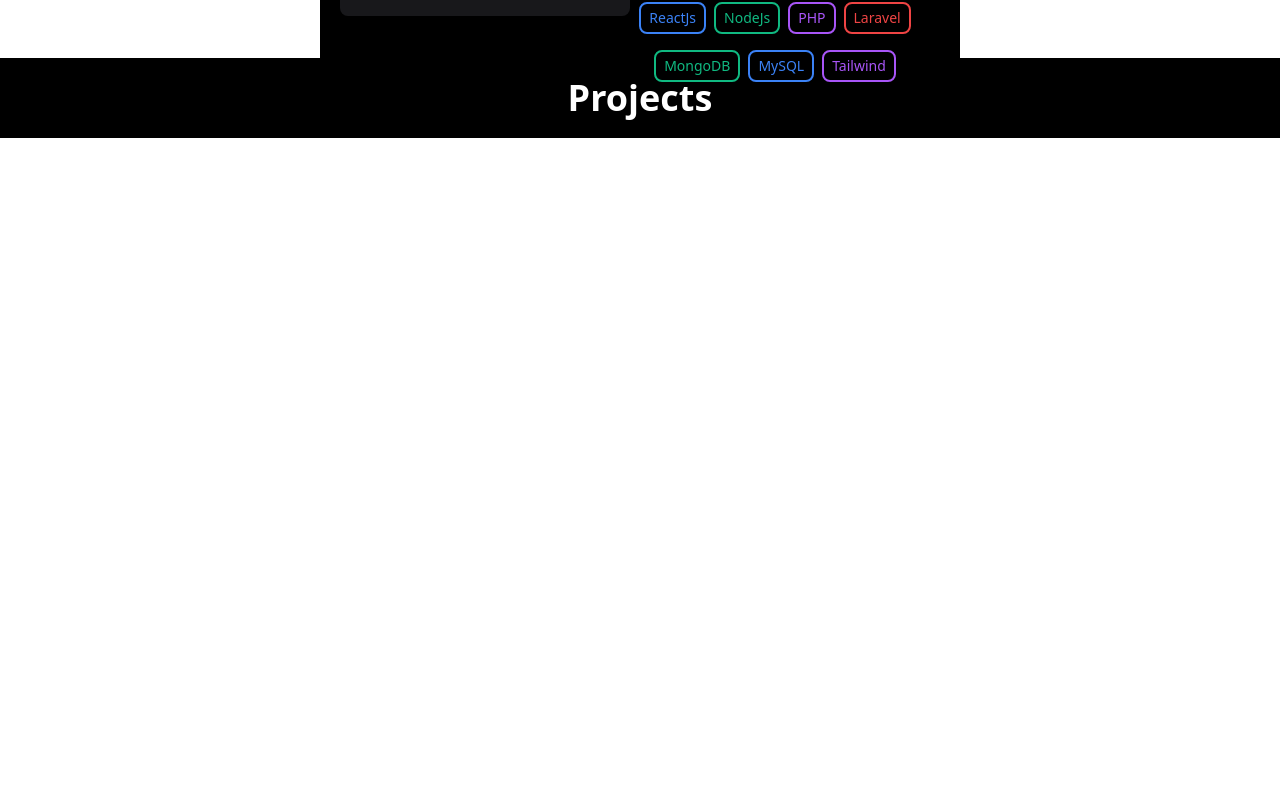
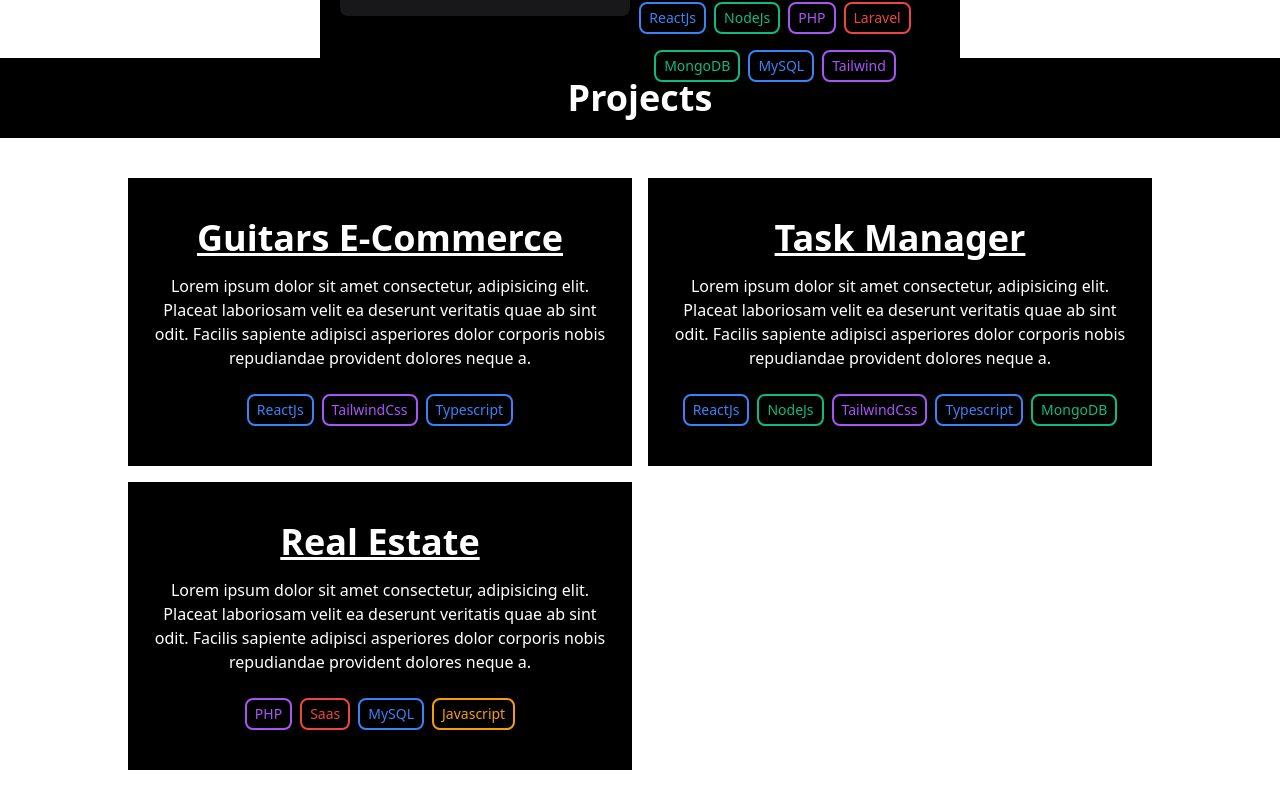
Before and after one commit to WeroKikez/MiloDev_Portafolio, a React (Vite) app: page / in a window 1280 px wide. Shown: the part 774-1582 px from the top of the page. Before the commit the page ends 912 px from the top, so only its background shows below. Built offline with nearby package versions, Linux system fonts and the light colour scheme.

Commit message:
Showing project cards from local data

```diff
--- a/src/App.tsx
+++ b/src/App.tsx
@@ -1,5 +1,8 @@
 import HeaderBar from './components/HeaderBar'
 import AboutCard from './components/AboutCard'
+
+import { projects } from './data/index'
+import ProjectCard from './components/ProjectCard'
 
 function App() {
   return (
@@ -13,6 +16,12 @@ function App() {
     <div className='text-center flex justify-center py-5 bg-black mt-20 md:mt-0'>
       <h2 className='text-4xl font-bold text-white'>Projects</h2>
     </div>
+
+    <div className='grid grid-cols-1 lg:grid-cols-2 gap-4 my-10 text-center mx-auto max-w-[90%] lg:max-w-[80%]'>
+      {projects.map( project =>  (
+        <ProjectCard key={project.id} project={project} />
+      ))}
+    </div>
     </>
   )
 }
--- a/src/components/AboutCard.tsx
+++ b/src/components/AboutCard.tsx
@@ -4,7 +4,7 @@ import ProfilePhoto from "../assets/ProfilePhoto_Squeare.webp"
 function AboutCard() {
   return (
     <div className="flex text-center items-center">
-        <div className="w-[90%] mx-auto mt-28 text-center md:w-2/3 lg:w-2/3 xl:w-1/2">
+        <div className="w-[90%] mx-auto mt-16 md:mt-28 text-center md:w-2/3 lg:w-2/3 xl:w-1/2">
 
         <h2 className='text-center text-5xl font-bold mb-10'>About Me</h2>
 
--- /dev/null
+++ b/src/components/ProjectCard.tsx
@@ -0,0 +1,31 @@
+import TechTag from "./TechTag"
+
+type ProjectCardProps = {
+    project: {
+        id: number,
+        title: string,
+        tech: [
+            {
+                name: string,
+                color: string
+            }
+        ]
+    }
+}
+
+function ProjectCard({project} : ProjectCardProps) {
+  return (
+    <div className="bg-black text-white py-10 px-5 ">
+        <a href="" target="_blank"><h2 className="text-center text-4xl font-bold underline">{project.title}</h2></a>
+        <p className="mt-4">Lorem ipsum dolor sit amet consectetur, adipisicing elit. Placeat laboriosam velit ea deserunt veritatis quae ab sint odit. Facilis sapiente adipisci asperiores dolor corporis nobis repudiandae provident dolores neque a.</p>
+
+        <div className="flex flex-wrap justify-center gap-2 mt-4">
+            {project.tech.map( tech => (
+                <TechTag key={tech.name} {...tech} />
+            ))}
+        </div>
+    </div>
+  )
+}
+
+export default ProjectCard
--- /dev/null
+++ b/src/data/index.ts
@@ -0,0 +1,68 @@
+export const projects = [
+    {
+        id: 1,
+        title: "Guitars E-Commerce",
+        tech: [
+            {
+                name: "ReactJs",
+                color: "blue"
+            },
+            {
+                name: "TailwindCss",
+                color: "purple"
+            },
+            {
+                name: "Typescript",
+                color: "blue"
+            }
+        ],
+    },
+    {
+        id: 2,
+        title: "Task Manager",
+        tech: [
+            {
+                name: "ReactJs",
+                color: "blue"
+            },
+            {
+                name: "NodeJs",
+                color: "emerald"
+            },
+            {
+                name: "TailwindCss",
+                color: "purple"
+            },
+            {
+                name: "Typescript",
+                color: "blue"
+            },
+            {
+                name: "MongoDB",
+                color: "emerald"
+            }
+        ],
+    },
+    {
+        id: 3,
+        title: "Real Estate",
+        tech: [
+            {
+                name: "PHP",
+                color: "purple"
+            },
+            {
+                name: "Saas",
+                color: "red"
+            },
+            {
+                name: "MySQL",
+                color: "blue"
+            },
+            {
+                name: "Javascript",
+                color: "amber"
+            }
+        ],
+    },
+]
```
